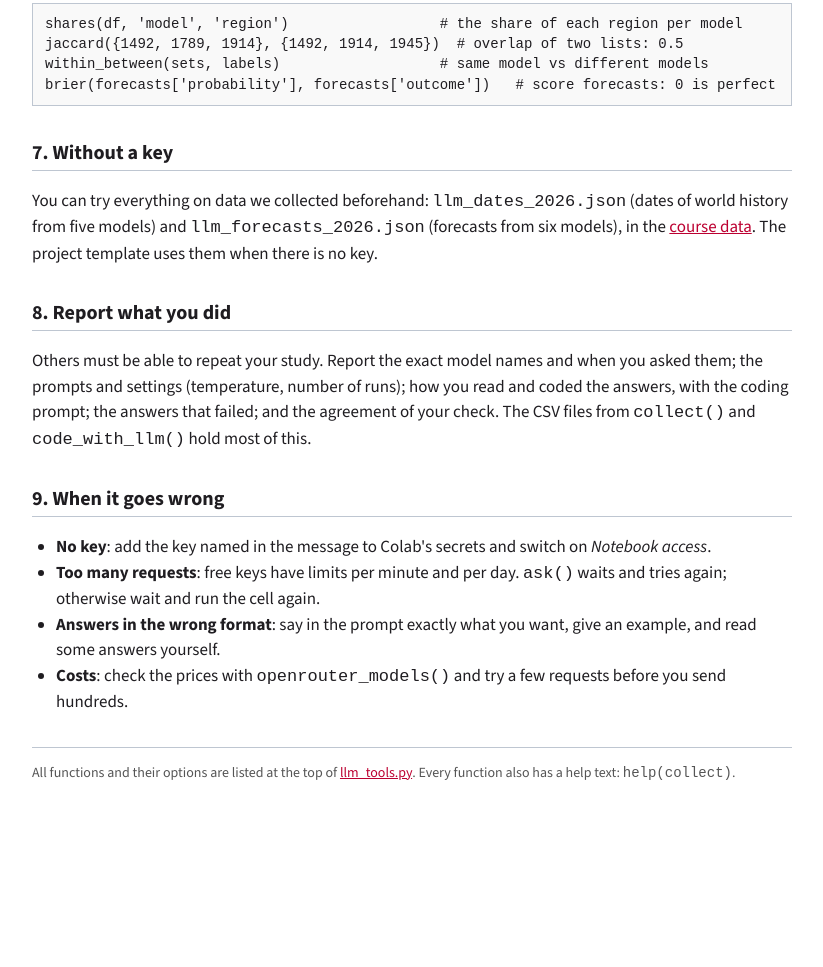
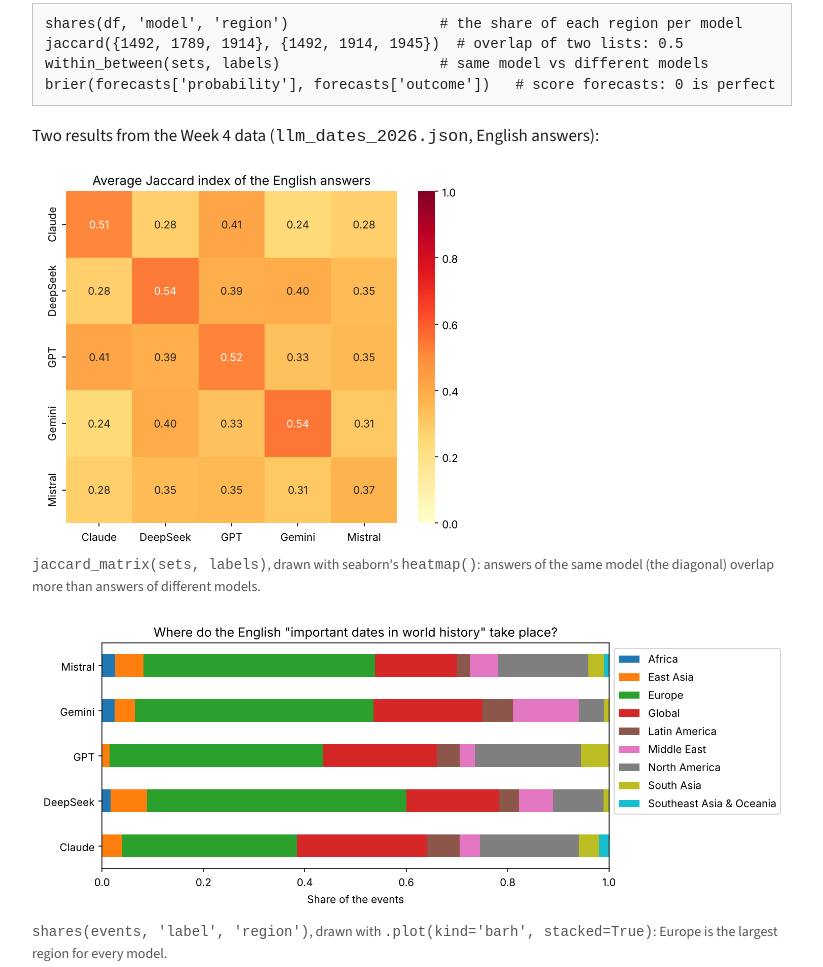
Before and after one commit to goto4711/cda-teaching-tools, a plain HTML site: page workshops/week4/llm-tools.html in a window 1280 px wide. Shown: the part 2177-3144 px from the top of the page, without its empty margins (228-1051 px from the left). Before the commit the page ends 3023 px from the top, so only its background shows below. Drawn offline with nearby package versions, Linux system fonts and the light colour scheme; a web font is replaced by a local one.

Commit message:
LLM how-to: two charts

```diff
--- a/workshops/week4/llm-tools.html
+++ b/workshops/week4/llm-tools.html
@@ -67,6 +67,9 @@ pre.py .s { color: #2B6B3A; }                      /* strings */
 pre.py .n { color: #1D5A99; }                      /* numbers */
 pre.py .c { color: #6B6B6B; font-style: italic; }  /* comments */
 pre.py .sh { color: #6B6B6B; }                     /* !pip and %magic lines */
+  figure { margin: 16px 0; }
+  figure img { max-width: 100%; height: auto; display: block; }
+  figcaption { font-size: 14px; color: #555555; margin-top: 4px; }
 </style>
 </head>
 <body>
@@ -138,6 +141,15 @@ agreement(mine, sample['region'])
 jaccard({1492, 1789, 1914}, {1492, 1914, 1945})  # overlap of two lists: 0.5
 within_between(sets, labels)                   # same model vs different models
 brier(forecasts['probability'], forecasts['outcome'])   # score forecasts: 0 is perfect</pre>
+  <p>Two results from the Week 4 data (<code>llm_dates_2026.json</code>, English answers):</p>
+  <figure>
+    <img src="img/llm-jaccard-heatmap.png" width="900" height="750" style="max-width: 460px; width: 100%" alt="Heatmap of the average Jaccard index between five models. On the diagonal, answers of the same model, it is 0.51 to 0.54, and 0.37 for Mistral; between different models it is 0.24 to 0.41.">
+    <figcaption><code>jaccard_matrix(sets, labels)</code>, drawn with seaborn's <code>heatmap()</code>: answers of the same model (the diagonal) overlap more than answers of different models.</figcaption>
+  </figure>
+  <figure>
+    <img src="img/llm-region-shares.png" width="1500" height="600" alt="Stacked bars per model with the share of events in each region. Europe is the largest share for every model.">
+    <figcaption><code>shares(events, 'label', 'region')</code>, drawn with <code>.plot(kind='barh', stacked=True)</code>: Europe is the largest region for every model.</figcaption>
+  </figure>
 
   <h2 id="nokey">7. Without a key</h2>
   <p>You can try everything on data we collected beforehand: <code>llm_dates_2026.json</code> (dates of world history from five models) and
```
Also changed, not shown: workshops/week4/img/llm-jaccard-heatmap.png (added), workshops/week4/img/llm-region-shares.png (added).
